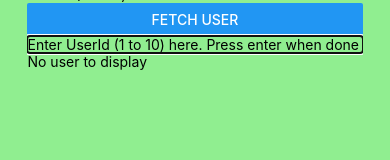
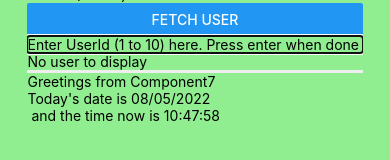
Before and after one commit to Olumide09/ism210-2020set, a React Native app in the folder myFirstMobileApp/: screen / in a window 390 px wide. Shown: the part 178-338 px from the top of the page. Built offline with nearby package versions, Linux system fonts and the light colour scheme; no server answers.

Commit message:
Update App.tsx

```diff
--- a/myFirstMobileApp/App.tsx
+++ b/myFirstMobileApp/App.tsx
@@ -5,6 +5,7 @@ import Component2 from './src/components/Component2';
 import Component3 from './src/components/Component3';
 import Component5 from './src/components/Component5';
 import Component6 from './src/components/Component6';
+import Component7 from './src/components/Component7';
 //Let's create a simple separator component that will only be used here in App.tsx
 const Separator: React.FC = () => {
   return <View style={styles.separator}></View>
@@ -23,6 +24,8 @@ const App: React.FC = () => {
       <Component5 />
       <Separator />
       <Component6 />
+      <Separator />
+      <Component7 />
       </ScrollView>
       </SafeAreaView>
 
```
